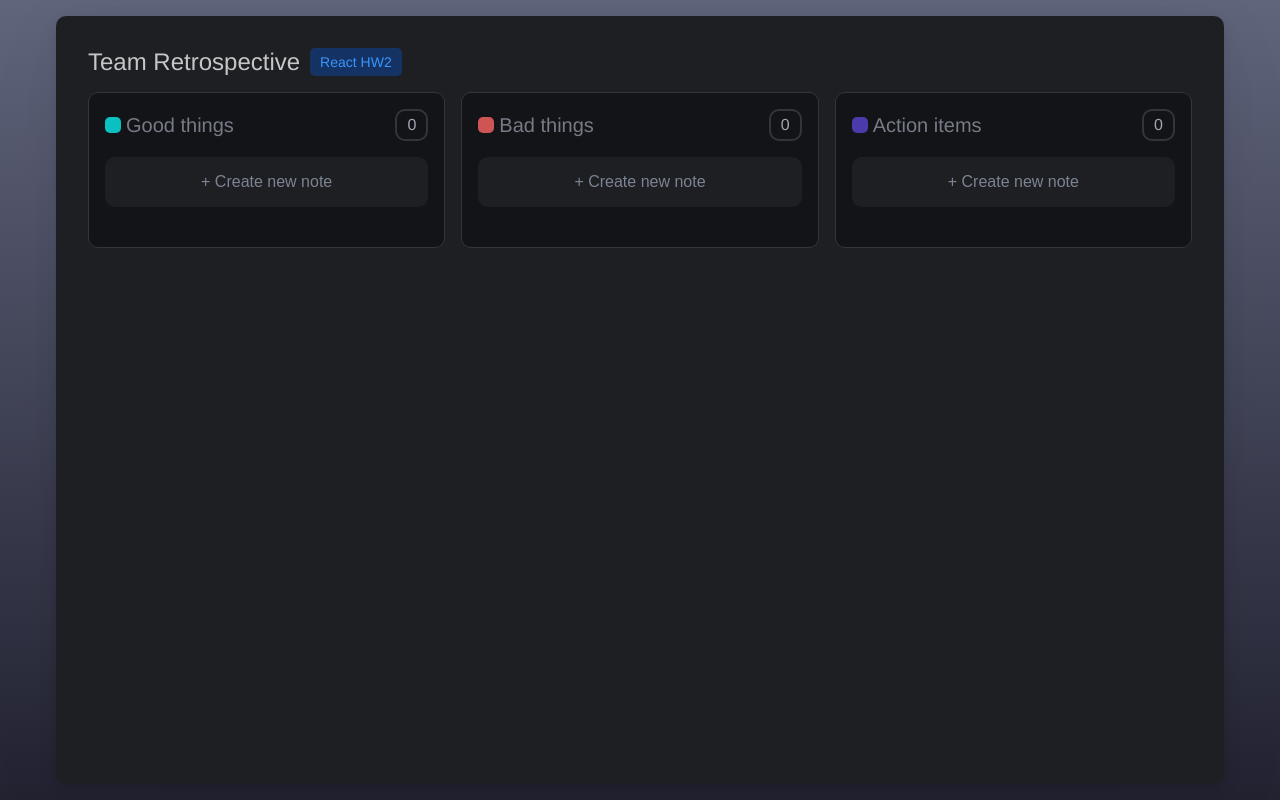
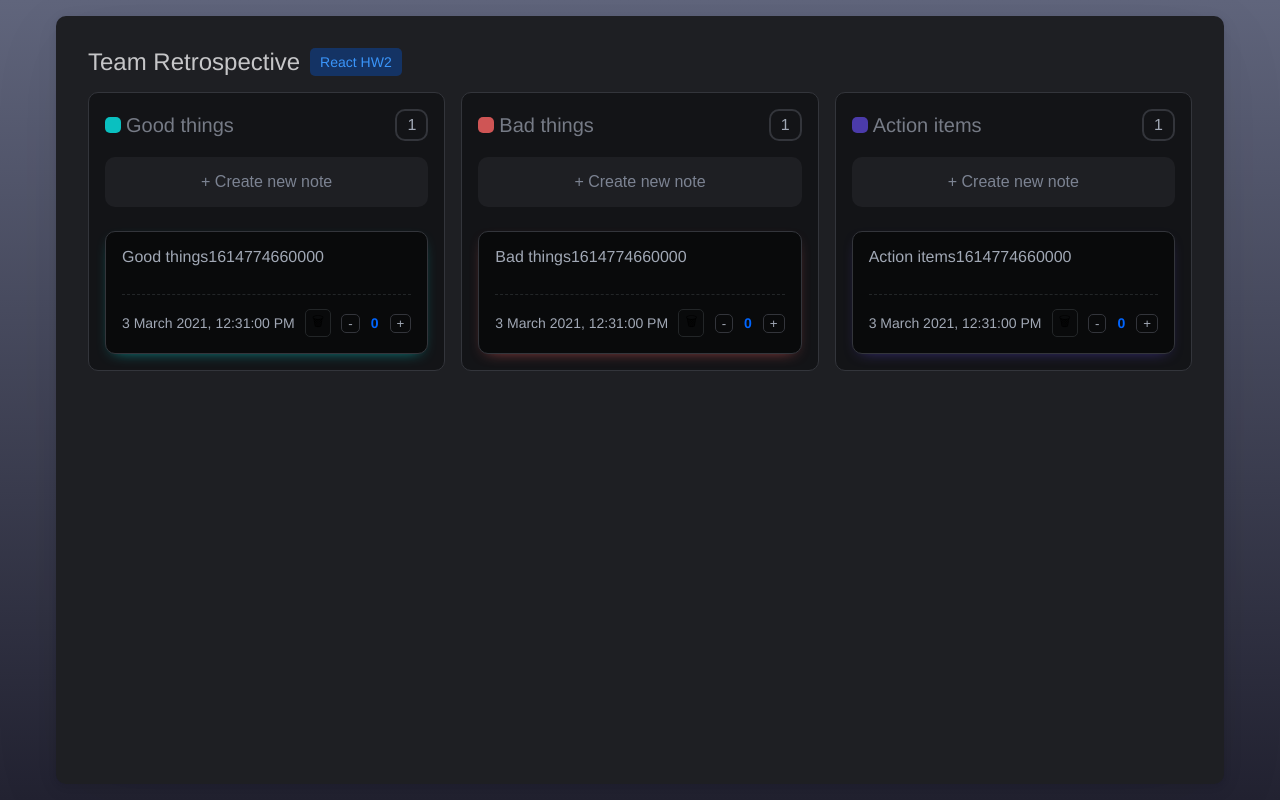
Before and after one commit to iCherya/pm-retrospective-app, a React (Create React App) app: page / in a window 1280 px wide. Built offline with nearby package versions, Linux system fonts and the light colour scheme.

Commit message:
Fighting with DragDrop

```diff
--- a/package.json
+++ b/package.json
@@ -6,6 +6,7 @@
     "@testing-library/jest-dom": "^5.11.9",
     "@testing-library/react": "^11.2.5",
     "@testing-library/user-event": "^12.8.1",
+    "classnames": "^2.2.6",
     "react": "^17.0.1",
     "react-dom": "^17.0.1",
     "react-scripts": "4.0.3",
--- a/src/Board/Board.jsx
+++ b/src/Board/Board.jsx
@@ -5,19 +5,28 @@ import Card from '../Card/Card';
 class Board extends React.Component {
   constructor(props) {
     super(props);
+    const { boardTitle } = this.props;
     this.state = {
-      cards: [],
+      cards: [
+        {
+          createdDate: Date.now(),
+          cardContent: boardTitle + Date.now(),
+          counterValue: 0
+        }
+      ],
       isAddingCard: false,
-      cardCandidateValue: ''
+      cardCandidateValue: '',
+      shouldDelete: false
     };
 
     this.createCard = this.createCard.bind(this);
+    this.deleteCard = this.deleteCard.bind(this);
     this.sortCards = this.sortCards.bind(this);
     this.updateCounterValue = this.updateCounterValue.bind(this);
     this.toggleCardAddingMode = this.toggleCardAddingMode.bind(this);
     this.handleCardSubmit = this.handleCardSubmit.bind(this);
     this.handleCardChange = this.handleCardChange.bind(this);
-    this.deleteCard = this.deleteCard.bind(this);
+    this.handleDrop = this.handleDrop.bind(this);
   }
 
   handleCardChange(e) {
@@ -32,6 +41,81 @@ class Board extends React.Component {
 
     this.createCard(cardCandidateValue);
     this.toggleCardAddingMode();
+  }
+
+  static handleDragover(e) {
+    e.preventDefault();
+    console.log(e);
+  }
+
+  handleDrop(e) {
+    console.log('drop');
+    console.log(e.dropEffect);
+    const dataTransfer = e.dataTransfer.getData('card').split(',');
+    const card = {};
+
+    for (let i = 0; i < dataTransfer.length; i += 2) {
+      const key = dataTransfer[i];
+      const value = dataTransfer[i + 1];
+      card[key] = Number.isNaN(+value) ? value : +value;
+    }
+
+    const { cards } = this.state;
+    const isCurrentBoard = cards.find((el) => el.createdDate === card.createdDate);
+    console.log(isCurrentBoard, this.props);
+
+    if (!isCurrentBoard) {
+      this.setState({ cards: [...cards, card] });
+      this.sortCards();
+    } else {
+      this.setState({ cards });
+      this.sortCards();
+    }
+  }
+
+  deleteCard(createdDate) {
+    const { shouldDelete } = this.state;
+
+    if (shouldDelete) {
+      const { cards } = this.state;
+      const filtered = cards.filter((el) => el.createdDate !== createdDate);
+      this.setState({ cards: filtered });
+    }
+  }
+
+  toggleCardAddingMode() {
+    this.setState((previousState) => {
+      const { isAddingCard } = previousState;
+
+      return {
+        isAddingCard: !isAddingCard,
+        cardCandidateValue: ''
+      };
+    });
+  }
+
+  createCard(cardContent) {
+    const card = {
+      createdDate: Date.now(),
+      cardContent,
+      counterValue: 0
+    };
+
+    this.setState((previousState) => {
+      const { cards } = previousState;
+
+      return { cards: [...cards, card] };
+    });
+
+    this.sortCards();
+  }
+
+  sortCards() {
+    this.setState((previousState) => {
+      const { cards } = previousState;
+
+      return { cards: cards.sort((a, b) => b.counterValue - a.counterValue) };
+    });
   }
 
   updateCounterValue(createdDate, value) {
@@ -51,55 +135,12 @@ class Board extends React.Component {
     if (cards.length > 1) this.sortCards();
   }
 
-  sortCards() {
-    this.setState((previousState) => {
-      const { cards } = previousState;
-
-      return { cards: cards.sort((a, b) => b.counterValue - a.counterValue) };
-    });
-  }
-
-  createCard(cardContent) {
-    const card = {
-      createdDate: Date.now(),
-      cardContent,
-      counterValue: 0
-    };
-
-    this.setState((previousState) => {
-      const { cards } = previousState;
-
-      return { cards: [...cards, card] };
-    });
-
-    this.sortCards();
-  }
-
-  deleteCard(createdDate) {
-    this.setState((previousState) => {
-      const { cards } = previousState;
-
-      return { cards: cards.filter((card) => card.createdDate !== createdDate) };
-    });
-  }
-
-  toggleCardAddingMode() {
-    this.setState((previousState) => {
-      const { isAddingCard } = previousState;
-
-      return {
-        isAddingCard: !isAddingCard,
-        cardCandidateValue: ''
-      };
-    });
-  }
-
   render() {
     const { boardTitle, boardColor } = this.props;
-    const { cards, isAddingCard } = this.state;
+    const { cards, isAddingCard, isDragover } = this.state;
 
     return (
-      <div className={styles.board}>
+      <div className={styles.board} onDrop={this.handleDrop} onDragOver={Board.handleDragover}>
         <div className={styles.top}>
           <div className={styles.icon} style={{ backgroundColor: boardColor }} />
           <h2 className={styles.heading}>{boardTitle}</h2>
@@ -123,11 +164,11 @@ class Board extends React.Component {
             + Create new note
           </button>
         )}
-
+        {isDragover ? <div className={styles['shadow-card']} /> : null}
         <ul>
           {cards.map((card) => (
             <Card
-              key={card.createdDate}
+              key={performance.now()}
               mainColor={boardColor}
               card={card}
               updateCounterValue={this.updateCounterValue}
--- a/src/Card/Card.jsx
+++ b/src/Card/Card.jsx
@@ -1,4 +1,5 @@
 import React from 'react';
+import classNames from 'classnames';
 import styles from './Card.module.css';
 import Counter from '../Counter/Counter';
 
@@ -7,10 +8,12 @@ class Card extends React.Component {
     super(props);
 
     const { card } = this.props;
-    this.state = { ...card };
+    this.state = { ...card, isDragging: false };
 
     this.incrementCounter = this.incrementCounter.bind(this);
     this.decrementCounter = this.decrementCounter.bind(this);
+    this.dragStartHandler = this.dragStartHandler.bind(this);
+    this.dragEndHandler = this.dragEndHandler.bind(this);
   }
 
   static getHumanDateFormat(createdDate) {
@@ -40,6 +43,28 @@ class Card extends React.Component {
     return `${date} ${month} ${year}, ${time}`;
   }
 
+  dragStartHandler(e) {
+    e.dataTransfer.setData('card', Object.entries(this.state));
+
+    this.toggleDraggingMode();
+  }
+
+  dragEndHandler() {
+    this.toggleDraggingMode();
+    const { deleteCard } = this.props;
+    const { createdDate } = this.state;
+
+    deleteCard(createdDate);
+  }
+
+  toggleDraggingMode() {
+    this.setState((previousState) => {
+      const { isDragging } = previousState;
+
+      return { isDragging: !isDragging };
+    });
+  }
+
   incrementCounter() {
     this.setState((previousState) => {
       const { counterValue } = previousState;
@@ -65,10 +90,17 @@ class Card extends React.Component {
   }
 
   render() {
-    const { createdDate, cardContent, counterValue } = this.state;
+    const { createdDate, cardContent, counterValue, isDragging } = this.state;
     const { mainColor, deleteCard } = this.props;
+
     return (
-      <li className={styles.card} style={{ boxShadow: `0 5px 15px -9px ${mainColor}` }}>
+      <li
+        draggable
+        className={classNames(styles.card, isDragging ? styles.selected : null)}
+        style={{ boxShadow: `0 5px 15px -9px ${mainColor}` }}
+        onDragStart={this.dragStartHandler}
+        onDragEnd={this.dragEndHandler}
+      >
         <div className={styles.content}>{cardContent}</div>
         <div className={styles.info}>
           <div className={styles.createdDate}>{Card.getHumanDateFormat(createdDate)}</div>
--- a/src/Card/Card.module.css
+++ b/src/Card/Card.module.css
@@ -6,8 +6,12 @@
   border: 1px solid #33353b;
   color: #a1a8b5;
   box-shadow: 0 8px 32px 0 rgba(34, 34, 49, 0.37);
-  /* cursor: grab; */
+  cursor: grab;
   font-weight: 200;
+}
+
+.selected {
+  opacity: 0.4;
 }
 
 .info {
```
Also changed, not shown: 1 other file (tests, documents, lock files or other folders).
